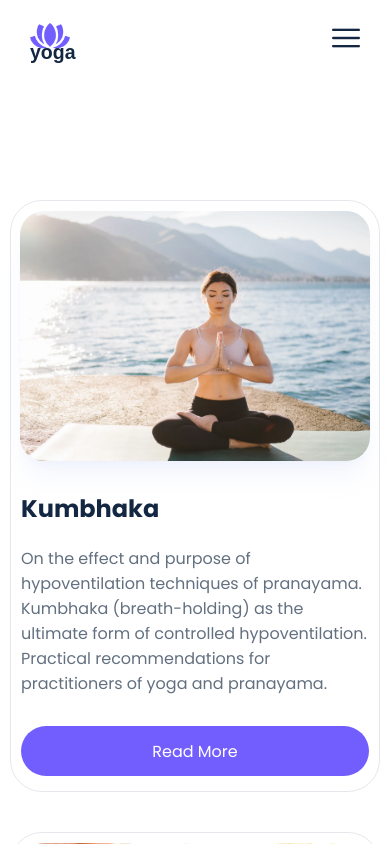
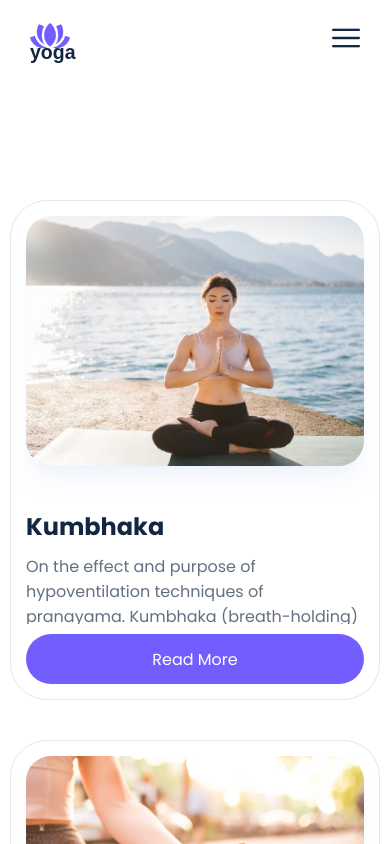
Before and after one commit to Valerij-Hering/yoga, a React (Create React App) app: page /blog in a window 390 px wide. Shown: the top 844 px of the page. Built offline with nearby package versions, Linux system fonts and the light colour scheme; a web font is replaced by a local one.

Commit message:
Add files via upload

```diff
--- a/src/App.css
+++ b/src/App.css
@@ -1642,22 +1642,22 @@ transition: .25s;
   justify-content: center;
   margin: 100px 0;
   border-radius: 16px;
+  box-sizing: inherit;
+
 }
 
 .card_blog_img {
   object-fit: cover;
-  width: 95%;
+  width: 100%;
   max-width: 350px;
   height: 250px;
   border-radius: 10px;
   box-shadow: 0 20px 25px -5px rgba(168, 187, 240, 0.128), 0 8px 10px -6px rgba(164, 183, 234, 0.103);
-  margin-left: 15px;
 
 }
 
 .card_blog_content {
   margin-left: 40px;
-  padding: 0 15px;
 }
 
 .blog_content_header {
@@ -1673,7 +1673,6 @@ transition: .25s;
 
 .blog_content_par {
   color: #637080;
-  margin: 20px 0;
 }
 
 .blog_content_btn {
@@ -2474,36 +2473,47 @@ margin-bottom: 300px;
   }
 
   .card_blog {
+    box-sizing: border-box;
     display: flex;
     flex-direction: column;
     align-items: center;
     justify-content: space-between;
+    height: 500px;
     max-width: 400px;
     border: #52607e26 1px solid;
-    border-radius: 32px;
+    border-radius: 37px;
+    padding: 20px;
   }
 
   .card_blog_img {
-    margin: 10px;
     margin-bottom: 20px;
-    border-radius: 24px;
+    border-radius: 25px;
   }
 
   .card_blog_content {
-    padding: 10px;
     margin: 0;
-
-  }
+    width: 100%;
+  }
+
+  .blog_content_header {
+    margin: 10px 0;
+  }
+
+  .blog_content_par {
+    color: #637080;
+    height: 70px;
+    overflow: hidden;
+  }
+
 
   .card_blog {
-    padding: 0;
+    padding: 15px;
     margin: 10px;
     margin-bottom: 40px;
 
   }
 
   .blog_content_btn {
-    margin-bottom: 5px;
     border-radius: 50px;
     width: 100%;
   }
--- a/src/Home.js
+++ b/src/Home.js
@@ -92,8 +92,8 @@ function Home() {
 
 
             <div className='section_trainers'>
-            <p className='trainers-phone-tittle1' id='training'>Team</p>
-            <h2 className='trainers-phone-tittle2' id='product'>Meet Our Experiense Trainers</h2>
+            <p className='trainers-phone-tittle1' id='training' data-aos="fade-up" data-aos-duration="1500" data-aos-once="true">Team</p>
+            <h2 className='trainers-phone-tittle2' id='product' data-aos="fade-up" data-aos-duration="1500" data-aos-once="true">Meet Our Experiense Trainers</h2>
             <Carousel/>
             </div>
             <div className='container_faq'>
```
